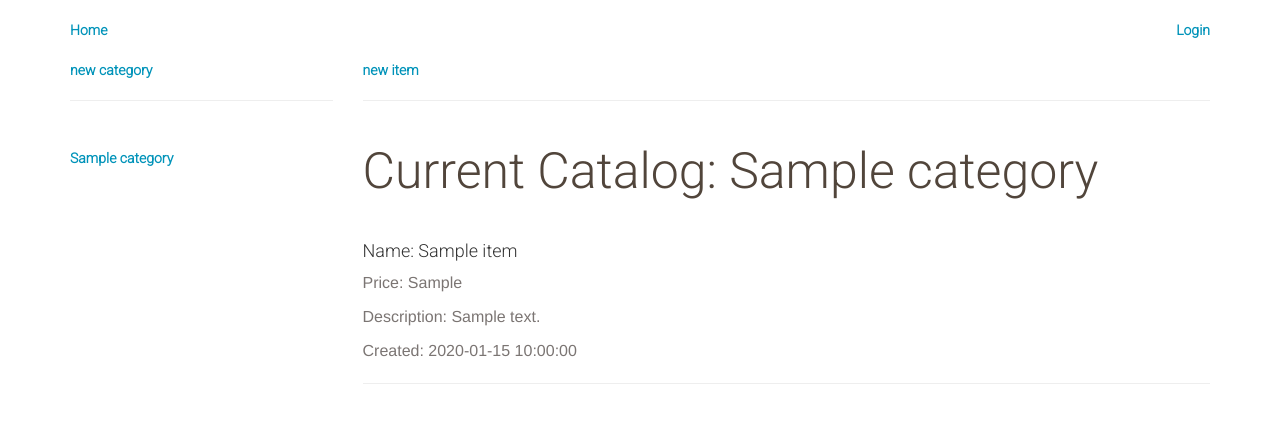
After one commit to zhiyanfoo/catalog, a Flask app: page /category/1/ in a window 1280 px wide. The commit adds this page. Shown: the top 423 px of the page. Run offline with Flask 2, Linux system fonts and the light colour scheme; tables that the repository leaves empty hold one stand-in row (values such as "Sample post"); some libraries are stand-ins or nearby versions.

Commit message:
Refactored

```diff
--- a/project.py
+++ b/server.py
@@ -14,10 +14,11 @@ from oauth2client.client import FlowExchangeError
 import requests
 import httplib2
 
-from database_setup import Base, Catalog, Item
-from helpers import (equal_session_id, get_catalog_info, get_catalog_name,
-                     get_catalog, get_user_id, create_user, json_response,
-                     item_to_json, item_to_tuple)
+from models import Base, Category, Item
+from helpers import (equal_session_id, get_catalog_info, get_category_name,
+                     get_category, get_user_id, create_user, json_response,
+                     item_to_json, item_to_tuple, verify_item_form,
+                     ensure_authenticated)
 
 app = Flask(__name__)
 app.secret_key = 'super secret key'
@@ -50,7 +51,6 @@ def login():
 
 
 @app.route('/')
-@app.route('/catalog/')
 def mainpage():
     with session_scope() as session:
         catalog_info = get_catalog_info(session)
@@ -58,144 +58,143 @@ def mainpage():
                         .order_by(desc(Item.created))
                         .limit(6)
                         .all())
-        latest_items_info = [(item, get_catalog_name(item.catalog_id, session))
+        latest_items_info = [(item, get_category_name(item.category_id, session))
                              for item in latest_items]
         return render_template("mainpage.html", catalog_info=catalog_info,
                                latest_items_info=latest_items_info)
 
 
-@app.route('/catalog/<int:catalog_id>/')
-def catalog_items(catalog_id):
+@app.route('/category/<int:category_id>/')
+def category(category_id):
     with session_scope() as session:
         catalog_info = get_catalog_info(session)
-        current_catalog = session.query(Catalog).filter_by(id=catalog_id).one()
+        current_category = (session.query(Category)
+                            .filter_by(id=category_id).first())
+
+        if not current_category:
+            return json_response("invalid category", 404)
+
         items = (session.query(Item)
-                 .filter_by(catalog_id=catalog_id)
+                 .filter_by(category_id=category_id)
                  .order_by(desc(Item.created))
                  .all())
         items_info = [(item, equal_session_id(item.user_id)) for item in items]
-        return render_template("catalog_items.html",
-                               current_catalog=current_catalog,
+        return render_template("category.html",
+                               current_category=current_category,
                                catalog_info=catalog_info,
                                items_info=items_info)
 
 
-@app.route('/catalog/<int:id>/edit/', methods=['Get'])
-def edit_catalog_get(id):
+@app.route('/category/<int:category_id>/edit/', methods=['Get'])
+def edit_category_get(category_id):
     if 'username' not in login_session:
         return redirect(url_for('login'))
 
     with session_scope() as session:
-        catalog = get_catalog(id, session)
-        if not catalog or not equal_session_id(catalog.user_id):
+        category = get_category(category_id, session)
+        if not category or not equal_session_id(category.user_id):
             return redirect(url_for('login'))
 
-        return render_template("edit_catalog.html", id=id, name=catalog.name)
+        return render_template("edit_category.html", id=category_id,
+                               name=category.name)
 
 
-@app.route('/catalog/<int:id>/edit/', methods=['Post'])
-def edit_catalog_post(id):
-    if 'username' not in login_session:
-        return redirect(url_for('login'))
-
+@app.route('/category/<int:category_id>/edit/', methods=['Post'])
+@ensure_authenticated
+def edit_category_post(category_id):
     with session_scope() as session:
-        catalog = get_catalog(id, session)
-        if not catalog or not equal_session_id(catalog.user_id):
+        category = get_category(category_id, session)
+        if not category or not equal_session_id(category.user_id):
             return redirect(url_for('login'))
 
-        catalog.name = request.form['name']
+        new_category_name = request.form['name'].strip()
+        if not new_category_name:
+            return redirect(url_for('edit_category'))
+
+        category.name = new_category_name
         return redirect(url_for('mainpage'))
 
 
-@app.route('/catalog/<int:id>/delete/')
-def delete_catalog_get(id):
-    if 'username' not in login_session:
-        return redirect(url_for('login'))
-
+@app.route('/category/<int:category_id>/delete/')
+@ensure_authenticated
+def delete_category_get(category_id):
     with session_scope() as session:
-        catalog = get_catalog(id, session)
-        if not catalog or not equal_session_id(catalog.user_id):
+        category = get_category(category_id, session)
+        if not category or not equal_session_id(category.user_id):
             return redirect(url_for('login'))
 
         return render_template("confirm_delete.html")
 
 
-@app.route('/catalog/<int:id>/delete/', methods=['Post'])
-def delete_catalog_post(id):
-    if 'username' not in login_session:
-        return redirect(url_for('login'))
-
+@app.route('/category/<int:category_id>/delete/', methods=['Post'])
+@ensure_authenticated
+def delete_category_post(category_id):
     with session_scope() as session:
-        catalog = get_catalog(id, session)
-        if not catalog or not equal_session_id(catalog.user_id):
+        category = get_category(category_id, session)
+        if not category or not equal_session_id(category.user_id):
             return redirect(url_for('login'))
 
-        catalog_items = (session.query(Item)
-                         .filter_by(catalog_id=catalog.id)
-                         .all())
-        for item in catalog_items:
+        items = (session.query(Item)
+                 .filter_by(category_id=category.id)
+                 .all())
+        for item in items:
             session.delete(item)
 
-        session.delete(catalog)
+        session.delete(category)
         return redirect(url_for('mainpage'))
 
 
-@app.route('/catalog/<int:catalog_id>/item/new')
-@app.route('/catalog/item/new')
-def new_item_get(catalog_id=None):
-    if 'username' not in login_session:
-        return redirect(url_for('login'))
-
+@app.route('/category/<int:category_id>/item/new')
+@app.route('/category/item/new')
+@ensure_authenticated
+def new_item_get(category_id=None):
     with session_scope() as session:
         catalog_info = get_catalog_info(session)
+        if not catalog_info:
+            return json_response("Add Category first", 400)
 
         return render_template("new_item.html",
                                catalog_info=catalog_info)
 
 
-@app.route('/catalog/item/new', methods=['Post'])
+@app.route('/category/item/new', methods=['Post'])
+@ensure_authenticated
 def new_item_post():
-    if 'username' not in login_session:
-        return redirect(url_for('login'))
+    items_or_response = verify_item_form(request)
+    if not isinstance(items_or_response, tuple):
+        return items_or_response
 
-    all_filled = all([request.form['name'],
-                      request.form['description'],
-                      request.form['price']])
-    if not all_filled:
-        return redirect(url_for('new_item_get'))
+    item_name, item_description, item_price = items_or_response
 
     with session_scope() as session:
-        catalog = session.query(
-            Catalog).filter_by(name=request.form['catalog']).first()
+        category = (session.query(Category)
+                    .filter_by(name=request.form['category']).first())
+
         session.add(
-            Item(name=request.form['name'],
-                 description=request.form['description'],
-                 price=request.form['price'],
+            Item(name=item_name,
+                 description=item_description,
+                 price=item_price,
                  user_id=login_session['user_id'],
-                 catalog_id=catalog.id))
+                 category_id=category.id))
 
-        return redirect(url_for('catalog_items', catalog_id=catalog.id))
+        return redirect(url_for('category', category_id=category.id))
 
 
-@app.route('/catalog/<int:catalog_id>/item/<int:item_id>/delete/')
-def delete_item_get(catalog_id, item_id):
-    if 'username' not in login_session:
-        return redirect(url_for('/login'))
-
+@app.route('/category/<int:category_id>/item/<int:item_id>/delete/')
+@ensure_authenticated
+def delete_item_get(category_id, item_id):
     with session_scope() as session:
         item = session.query(Item).filter_by(id=item_id).first()
         if not item or not equal_session_id(item.user_id):
             return redirect('/login')
 
         session.delete(item)
-        return redirect(url_for('catalog_items', catalog_id=catalog_id))
+        return redirect(url_for('category', category_id=category_id))
 
 
-@app.route('/catalog/<int:catalog_id>/item/<int:item_id>/edit/')
-def edit_item_get(catalog_id, item_id):
-    if 'username' not in login_session:
-        return redirect(url_for('/login'))
-
+@app.route('/category/<int:category_id>/item/<int:item_id>/edit/')
+@ensure_authenticated
+def edit_item_get(category_id, item_id):
     with session_scope() as session:
         item = session.query(Item).filter_by(id=item_id).first()
         if not item or not equal_session_id(item.user_id):
@@ -207,41 +206,43 @@ def edit_item_get(catalog_id, item_id):
                                item=item)
 
 
-@app.route('/catalog/<int:catalog_id>/item/<int:item_id>/edit/',
+@app.route('/category/<int:category_id>/item/<int:item_id>/edit/',
            methods=['Post'])
-def edit_item_post(catalog_id, item_id):
-    if 'username' not in login_session:
-        return redirect(url_for('login'))
-
+@ensure_authenticated
+def edit_item_post(category_id, item_id):
     with session_scope() as session:
         item = session.query(Item).filter_by(id=item_id).first()
+        if not item:
+            return json_response("invalid id", 404)
+
         if not equal_session_id(item.user_id):
             return redirect('/login')
 
-        item.name = request.form['name']
-        item.description = request.form['description']
-        item.price = request.form['price']
+        items_or_response = verify_item_form(request)
+        if not isinstance(items_or_response, tuple):
+            return items_or_response
 
-        return redirect(url_for('catalog_items', catalog_id=catalog_id))
+        item.name, item.description, item.price = items_or_response
+        return redirect(url_for('category', category_id=category_id))
 
 
-@app.route('/catalog/new', methods=['Get'])
-def new_catalog_get():
-    if 'username' not in login_session:
-        return redirect('/login')
-
-    return render_template('new_catalog.html')
+@app.route('/category/new', methods=['Get'])
+@ensure_authenticated
+def new_category_get():
+    return render_template('new_category.html')
 
 
-@app.route('/catalog/new', methods=['Post'])
-def new_catalog_post():
-    if 'username' not in login_session:
-        return redirect('/login')
+@app.route('/category/new', methods=['Post'])
+@ensure_authenticated
+def new_category_post():
+    category_name = request.form['name'].strip()
+    if not category_name:
+        return redirect(url_for('new_category_get'))
 
     with session_scope() as session:
         session.add(
-            Catalog(name=request.form['name'],
-                    user_id=login_session['user_id']))
+            Category(name=request.form['name'],
+                     user_id=login_session['user_id']))
 
     return redirect(url_for('mainpage'))
 
@@ -320,12 +321,7 @@ def gdisconnect():
     # only disconnect a connected user.
     access_token = login_session.get('access_token')
     if access_token is None:
-        print 'Access Token is None'
         return json_response('Current user not connected', 401)
-
-    print 'In gdisconnect access token is {}'.format(access_token)
-    print 'User name is '
-    print login_session['username']
 
     requests.post(
         'https://accounts.google.com/o/oauth2/revoke',
@@ -341,8 +337,8 @@ def gdisconnect():
     return redirect(url_for('mainpage'))
 
 
-@app.route('/catalog/<int:catalog_id>/item/<int:item_id>/json/')
-def item_get_json(catalog_id, item_id):
+@app.route('/category/<int:category_id>/item/<int:item_id>/json/')
+def item_get_json(category_id, item_id):
     with session_scope() as session:
         item = session.query(Item).filter_by(id=item_id).first()
         if item:
@@ -351,41 +347,19 @@ def item_get_json(catalog_id, item_id):
         json_response({"error": "item does not exist"}, 404)
 
 
-@app.route('/catalog/json')
+@app.route('/json')
 def catalog_get_json():
     with session_scope() as session:
-        catalog = session.query(Catalog).all()
-        catalog_list = []
+        category = session.query(Category).all()
+        category_list = []
         for category in catalog:
-            items = session.query(Item).filter_by(catalog_id=category.id).all()
+            items = session.query(Item).filter_by(catagory_id=category.id).all()
             d = {'id': category.id,
                  'name': category.name,
                  'items': dict(map(item_to_tuple, items))}
-            catalog_list.append(d)
+            catagory_list.append(d)
 
         return json_response(catalog_list, 200)
-
-
-def nocache(view):
-    @wraps(view)
-    def no_cache(*args, **kwargs):
-        response = make_response(view(*args, **kwargs))
-        response.headers['Last-Modified'] = datetime.now()
-        response.headers['Cache-Control'] = ('no-store, no-cache,'
-                                             ' must-revalidate, post-check=0,'
-                                             ' pre-check=0, max-age=0')
-        response.headers['Pragma'] = 'no-cache'
-        response.headers['Expires'] = '-1'
-        return response
-
-    return update_wrapper(no_cache, view)
-
-
-@app.route('/static/style.css')
-@nocache
-def stylesheet():
-    with open("static/style.css", 'r') as f:
-        return f.read()
 
 
 if __name__ == '__main__':
--- a/templates/catalog_items.html
+++ b/templates/category.html
@@ -1,26 +1,26 @@
 {% extends "boilerplate.html" %}
-{% from "render_catalog.html" import render_catalog %}
+{% from "render_category.html" import render_category %}
 {% from "render_item.html" import render_item %}
 
 {% block wrap %}
   <div class=row>
     <div class="col-md-3" >
-      <a href="{{url_for('new_catalog_get')}}">new catalog</a>
+      <a href="{{url_for('new_category_get')}}">new category</a>
       <hr>
     </div>
     <div class="col-md-9">
-      <a href="{{url_for('new_item_get', catalog_id=current_catalog.id)}}">new item</a>
+      <a href="{{url_for('new_item_get', category_id=current_category.id)}}">new item</a>
       <hr>
     </div>
   </div>
   <div class=row>
     <div class="col-md-3" >
       {% for name, id, user_owns in catalog_info %}
-      {{ render_catalog(name, id, user_owns) }}
+      {{ render_category(name, id, user_owns) }}
       {% endfor %}
     </div>
     <div class="col-md-9">
-      <h1>Current Catalog: {{current_catalog.name}}</h1>
+      <h1>Current Catalog: {{current_category.name}}</h1>
       <br>
       {% for item, user_owns in items_info %}
         {{ render_item(item, user_owns) }}
--- a/templates/confirm_delete.html
+++ b/templates/confirm_delete.html
@@ -1,7 +1,7 @@
 {% extends "boilerplate.html" %}
 
 {% block wrap %}
-  Are you sure you want to delete {{catalog_name}}?
+  Are you sure you want to delete {{category_name}}?
   <form method="post">
     <input type=submit value="yes">
   </form>
--- a/templates/cover.html
+++ b/templates/cover.html
@@ -1,10 +1,10 @@
 {% extends "boilerplate.html" %}
 
-{% from "render_catalog.html" import render_catalog %}
+{% from "render_category.html" import render_category %}
 {% block wrap %}
   <div class=row>
     <div class="col-md-3" >
-      <a href="{{url_for('new_catalog_get')}}">new catalog</a>
+      <a href="{{url_for('new_category_get')}}">new category</a>
       <hr>
     </div>
     <div class="col-md-9">
@@ -15,7 +15,7 @@
   <div class=row>
     <div class="col-md-3" >
       {% for name, id, user_owns in catalog_info %}
-      {{ render_catalog(name, id, user_owns) }}
+      {{ render_category(name, id, user_owns) }}
       {% endfor %}
     </div>
     <div class="col-md-9">
--- a/templates/edit_catalog.html
+++ b/templates/edit_category.html
@@ -10,7 +10,7 @@
 	</div>
 	<div class="row">
 		<div class="col-md-6 col-md-offset-1 padding-top">
-			<form action="{{ url_for('edit_catalog_post', id=id) }}" method = "post">
+			<form action="{{ url_for('edit_category_post', category_id=id) }}" method = "post">
 				<div class="form-group">
 					<label for="name">Name:</label>
 					<input type ="text" class="form-control" name="name" value="{{name}}">
--- a/templates/item.html
+++ b/templates/item.html
@@ -1,15 +1,15 @@
-{% macro render_item(catalog_id, item, user_owns, sep=False) %}
+{% macro render_item(category_id, item, user_owns, sep=False) %}
   <div class="item">
     <h2>
       {{item.name}}</a>
     </h2>
     {% if user_owns %}
-    <form method="get" action="{{url_for('edit_item_get', catalog_id, item_id=item.id)}}">
+    <form method="get" action="{{url_for('edit_item_get', category_id, item_id=item.id)}}">
       <label>
         <input type="submit" value="Edit">
       </label>
     </form>
-    <form method="get" action="{{url_for('delete_item_get', catalog_id, item_id=item.id)}}">
+    <form method="get" action="{{url_for('delete_item_get', category_id, item_id=item.id)}}">
       <label>
         <input type="submit" value="Delete">
       </label>
--- a/templates/mainpage.html
+++ b/templates/mainpage.html
@@ -4,9 +4,9 @@
 {% block content %}
   <h1>Latest Items</h1>
   <br>
-    {% for item, catalog_name in latest_items_info %}
+    {% for item, category_name in latest_items_info %}
     {{render_item(item, False)}}
-    <p>Catalog: {{catalog_name}}</p>
+    <p>Category: {{category_name}}</p>
     <hr>
     {% endfor %}
 {% endblock %}
--- a/templates/new_item.html
+++ b/templates/new_item.html
@@ -22,7 +22,7 @@
         </div>
         <div class="row">
           <div class=col-md-12>
-            <select name="catalog">
+            <select name="category">
               {% for name, _, _ in catalog_info %}
                 <option value="{{name}}">{{name}}</option>
               {% endfor %}
--- /dev/null
+++ b/templates/render_category.html
@@ -0,0 +1,19 @@
+{% macro render_category(name, id, user_owns, sep=False) %}
+  <div class="category">
+    <h2>
+      <a href={{url_for('category', category_id=id)}}>{{name}}</a>
+    </h2>
+    {% if user_owns %}
+    <form method="get" action="{{url_for('edit_category_get', category_id=id)}}">
+      <label>
+        <input type="submit" value="Edit">
+      </label>
+    </form>
+    <form method="get" action="{{url_for('delete_category_get', category_id=id)}}">
+      <label>
+        <input type="submit" value="Delete">
+      </label>
+    </form>
+    {% endif %}
+  </div>
+{% endmacro %}
--- a/templates/render_item.html
+++ b/templates/render_item.html
@@ -8,14 +8,14 @@
     {% if user_owns %}
       <form method="get"
             action="{{url_for(
-            'edit_item_get', catalog_id=item.catalog_id, item_id=item.id)}}">
+            'edit_item_get', category_id=item.category_id, item_id=item.id)}}">
       <label>
         <input type="submit" value="Edit">
       </label>
     </form>
     <form method="get"
           action="{{url_for(
-            'delete_item_get', catalog_id=item.catalog_id, item_id=item.id)}}">
+            'delete_item_get', category_id=item.category_id, item_id=item.id)}}">
       <label>
         <input type="submit" value="Delete">
       </label>
```
Also changed, not shown: helpers.py (+33 -21 lines), models.py (renamed from database_setup.py, +5 -5 lines), templates/edit_item.html (+12 -3 lines), templates/render_catalog.html (deleted, +0 -19 lines), README.md, templates/new_category.html (renamed from templates/new_catalog.html).
